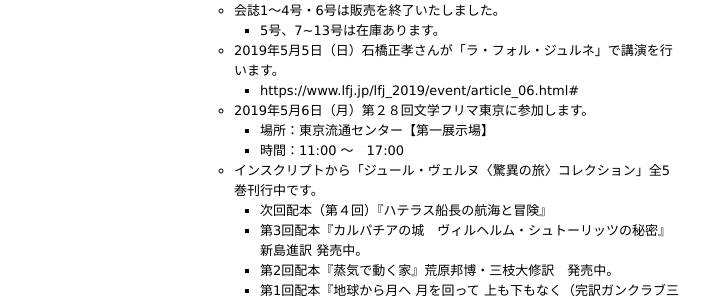
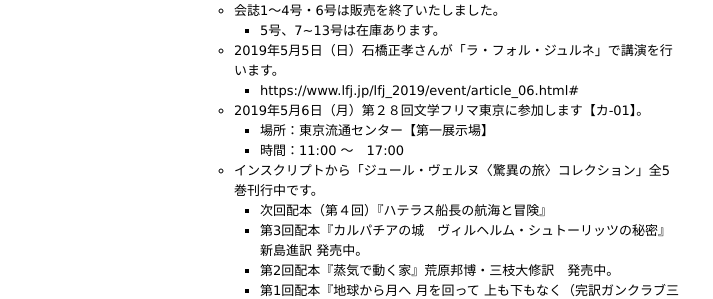
Before and after one commit to sjev2006/sjev2006.github.io, a Jekyll site: the page built from index.md, in a window 1280 px wide. Shown: the part 564-863 px from the top of the page, without its empty margins (283-996 px from the left). Built offline with Jekyll 4.4.1, drawn with Linux system fonts in a browser that asks for light colours.

Commit message:
Update index.yml

```diff
--- a/_data/index.yml
+++ b/_data/index.yml
@@ -14,7 +14,7 @@
   - https://www.lfj.jp/lfj_2019/event/article_06.html#
 
 - date: 2019-04-13
-  summary: 2019年5月6日（月）第２８回文学フリマ東京に参加します。
+  summary: 2019年5月6日（月）第２８回文学フリマ東京に参加します【カ-01】。
   detail:
   - 場所：東京流通センター【第一展示場】
   - 時間：11:00 〜　17:00
```
